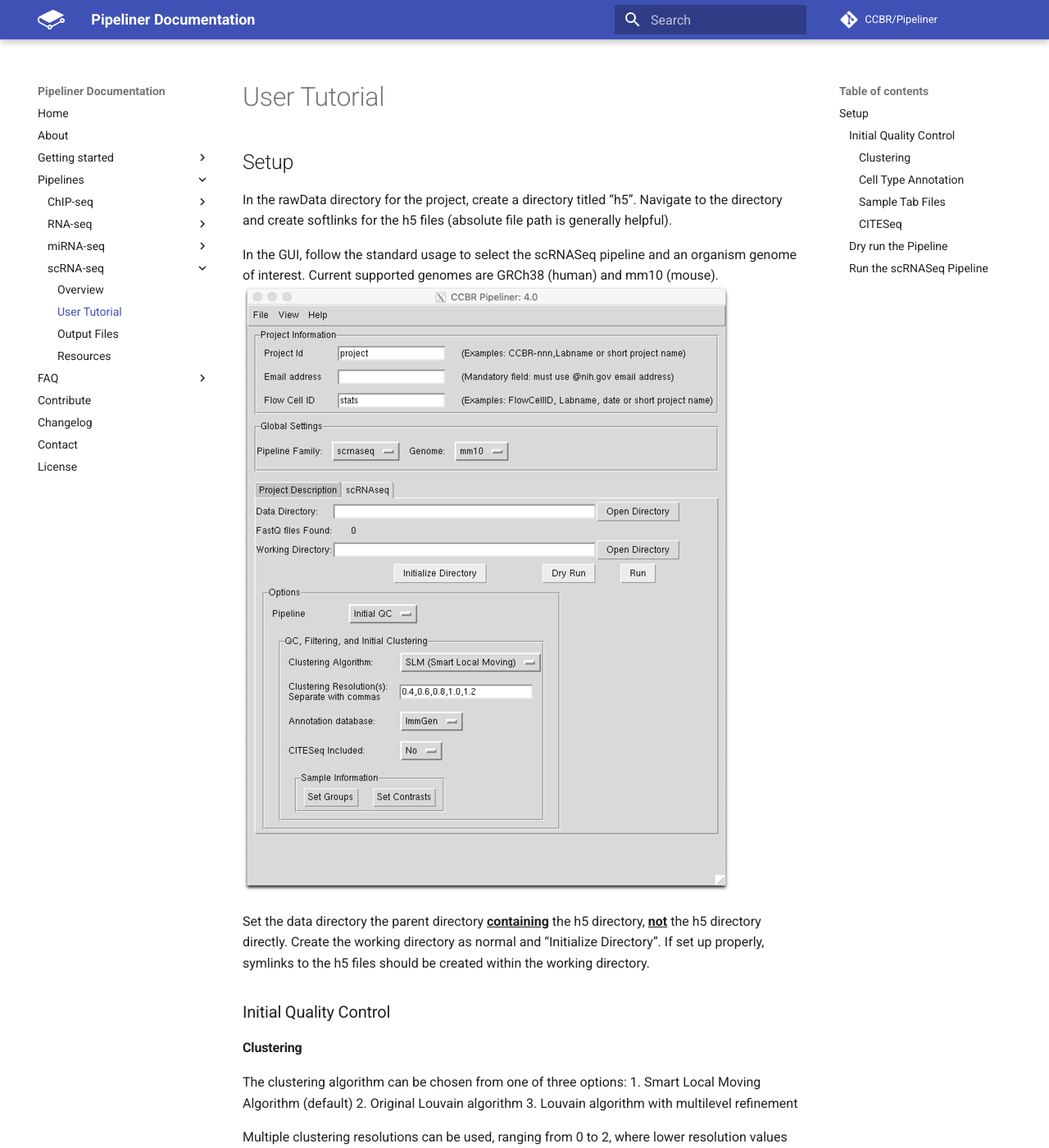
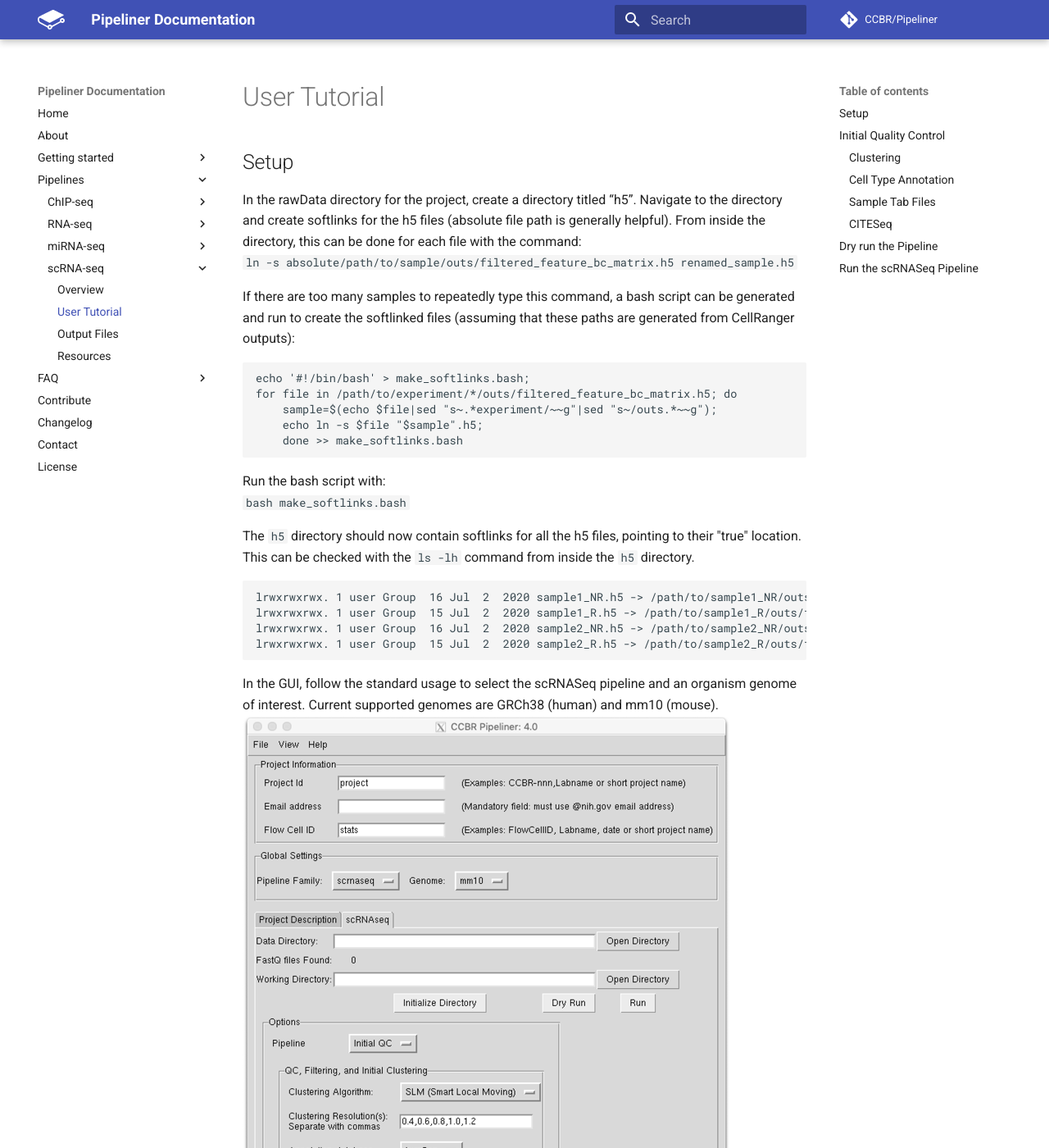
Before and after one commit to CCBR/pipeliner-docs, an MkDocs documentation site: the page built from docs/scRNA-seq/TLDR-Single-Cell-RNASeq.md, in a window 1280 px wide and 1400 px high. Shown: the whole window at 82% size. Built offline with MkDocs 1.6.1 and Material for MkDocs 9.7.7, drawn with Linux system fonts in a browser that asks for light colours; comment, search, counter and statistics services are not loaded; some of the changed text lies outside the part shown.

Commit message:
TLDR_updates

````diff
--- a/docs/scRNA-seq/TLDR-Single-Cell-RNASeq.md
+++ b/docs/scRNA-seq/TLDR-Single-Cell-RNASeq.md
@@ -1,13 +1,35 @@
 ## Setup
+In the rawData directory for the project, create a directory titled “h5”. Navigate to the directory and create softlinks for the h5 files (absolute file path is generally helpful). From inside the directory, this can be done for each file with the command:
+```ln -s absolute/path/to/sample/outs/filtered_feature_bc_matrix.h5 renamed_sample.h5```
 
-In the rawData directory for the project, create a directory titled “h5”. Navigate to the directory and create softlinks for the h5 files (absolute file path is generally helpful).
+If there are too many samples to repeatedly type this command, a bash script can be generated and run to create the softlinked files (assuming that these paths are generated from CellRanger outputs):
+```
+echo '#!/bin/bash' > make_softlinks.bash;
+for file in /path/to/experiment/*/outs/filtered_feature_bc_matrix.h5; do
+    sample=$(echo $file|sed "s~.*experiment/~~g"|sed "s~/outs.*~~g");
+	echo ln -s $file "$sample".h5;
+	done >> make_softlinks.bash
+```
+Run the bash script with:
+```bash make_softlinks.bash```
+
+The `h5` directory should now contain softlinks for all the h5 files, pointing to their "true" location. This can be checked with the `ls -lh` command from inside the `h5` directory.
+```
+lrwxrwxrwx. 1 user Group  16 Jul  2  2020 sample1_NR.h5 -> /path/to/sample1_NR/outs/filtered_feature_bc_matrix.h5
+lrwxrwxrwx. 1 user Group  15 Jul  2  2020 sample1_R.h5 -> /path/to/sample1_R/outs/filtered_feature_bc_matrix.h5
+lrwxrwxrwx. 1 user Group  16 Jul  2  2020 sample2_NR.h5 -> /path/to/sample2_NR/outs/filtered_feature_bc_matrix.h5
+lrwxrwxrwx. 1 user Group  15 Jul  2  2020 sample2_R.h5 -> /path/to/sample2_R/outs/filtered_feature_bc_matrix.h5
+```
 
 In the GUI, follow the standard usage to select the scRNASeq pipeline and an organism genome of interest. Current supported genomes are GRCh38 (human) and mm10 (mouse).
 ![scrnaSeq_GUI_launch](images/scRNASeq_GUI.png)
 
-Set the data directory the parent directory <ins>**containing**</ins> the h5 directory, <ins>**not**</ins> the h5 directory directly.  Create the working directory as normal and “Initialize Directory”. If set up properly, symlinks to the h5 files should be created within the working directory.
+Set the data directory the parent directory <ins>**containing**</ins> the `h5` directory, <ins>**not**</ins> the `h5` directory directly. You should see the `h5` directory in the selection window:
+![scrnaSeq_rawdata_h5](images/scRNASeq_h5_dir.png)
 
-### Initial Quality Control
+ Create the working directory as normal and “Initialize Directory”. If set up properly, symlinks to the h5 files should be created within the working directory.
+
+## Initial Quality Control
 
 #### Clustering
 The clustering algorithm can be chosen from one of three options:
@@ -62,14 +84,14 @@ Group2    Group1
 #### CITESeq
 CITESeq is a recent addition to single-cell technologies where antibody capture is used in conjunction with scRNASeq. This allows for more direct correlation to traditional cell sorting techniques, where surface markers are used to identify cells. By selecting this option, it retrieves the CITESeq data from the h5 object and performs relevant scaling and normalization, per [Seurat recommendations](https://satijalab.org/seurat/v3.1/multimodal_vignette.html).
 
-### Dry run the Pipeline
+## Dry run the Pipeline
 After setting up the data directory, the working directory, the groups.tab file, the contrasts.tab file, and all necessary options, click the `Dry Run` button. This will launch a preliminary pipeline check to ensure that all necessary files are present and accessible. A new window will open showing the steps that will be run in the pipeline. Scroll to the end of the dry run to confirm that the process names and number of processes run are identical at the beginning and end.
 
 |Top of Dry Run|End of Dry Run|
 |--------------|--------------|
 |![scRNASeq_Dry_Run1](images/scrnaseq_dryRun1.png) |![scRNASeq_Dry_Run2](images/scrnaseq_dryRun2.png)|
 
-### Run the scRNASeq Pipeline
+## Run the scRNASeq Pipeline
 
 If the dry run checks out, click the `Run` button. This produces the following popup:
 
````
Also changed, not shown: docs/scRNA-seq/images/scRNASeq_h5_dir.png (added).
